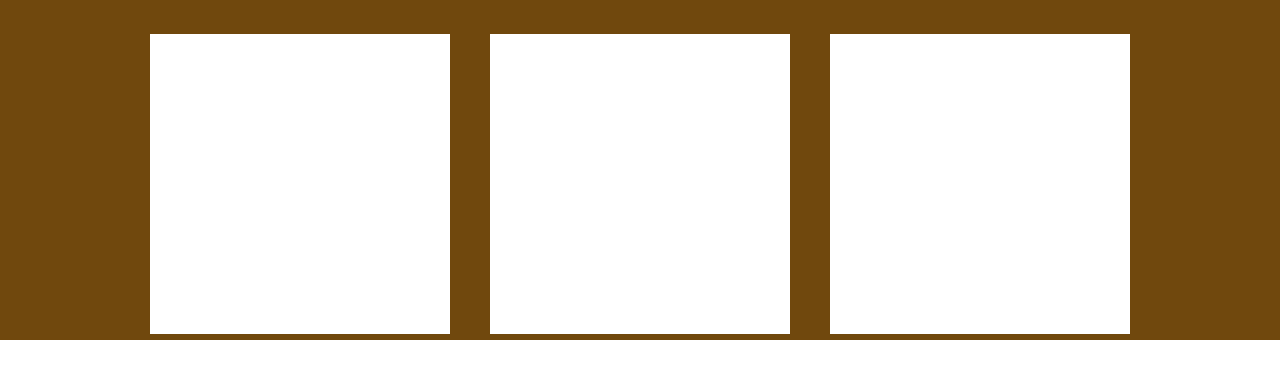
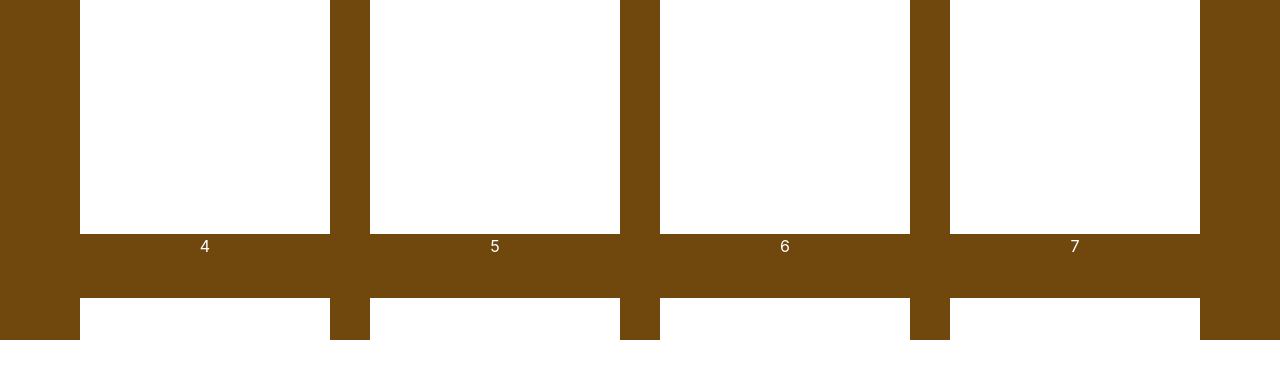
Before and after one commit to shanedonburke/Artistree, a React (Create React App) app: page / in a window 1280 px wide. Shown: the part 610-988 px from the top of the page. Built offline with nearby package versions, Linux system fonts and the light colour scheme.

Commit message:
Adjust post size

```diff
--- a/src/Artistree/Gallery.js
+++ b/src/Artistree/Gallery.js
@@ -17,7 +17,7 @@ class Gallery extends React.Component {
     }
 
     componentDidMount () {
-        const grid = this.buildGrid(10);
+        const grid = this.buildGrid(12);
         this.setState({grid: grid});
     }
 
--- a/src/Artistree/GalleryPost.css
+++ b/src/Artistree/GalleryPost.css
@@ -5,7 +5,7 @@
 }
 
 .image {
-    width: 300px;
-    height: 300px;
+    width: 250px;
+    height: 250px;
     background-color: white;
 }
```
